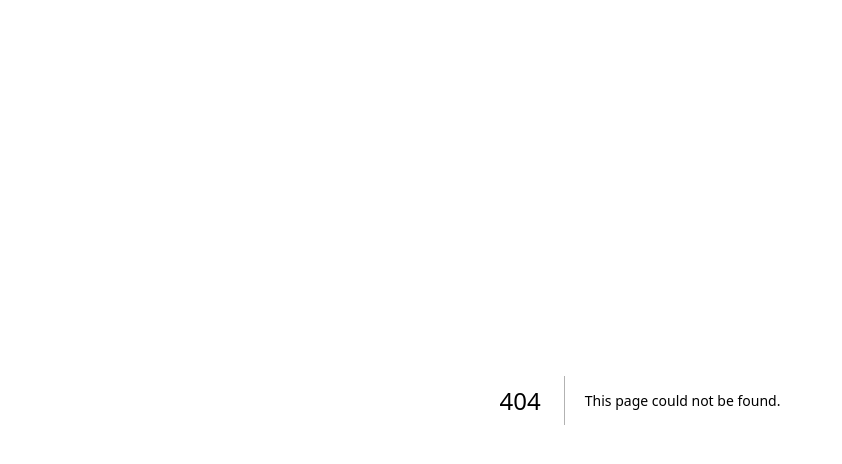
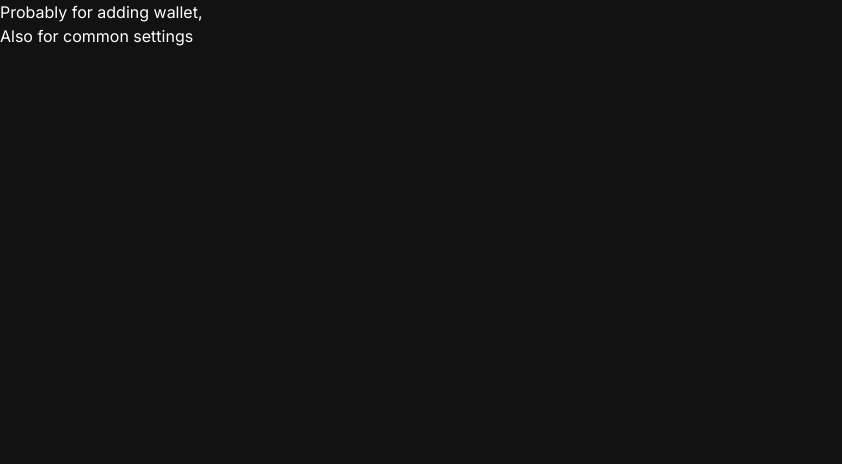
Before and after one commit to pesiq/crypto_bot, a Next.js app: page /base in a window 1280 px wide. Before the commit this address had no page. Shown: the top 464 px of the page, without its empty margins (0-842 px from the left). Built offline with nearby package versions, Linux system fonts and the light colour scheme.

Commit message:
Preparing for 'Base'

```diff
--- /dev/null
+++ b/app/base/layout.tsx
@@ -0,0 +1,10 @@
+'use client'
+
+export default function RootLayout({ children }: {children: React.ReactNode}){
+
+    return(
+        <div>
+            {children}
+        </div>
+    )
+}
--- /dev/null
+++ b/app/base/page.tsx
@@ -0,0 +1,11 @@
+'use client'
+
+export default function Base(){
+
+    return(
+        <div>
+            <p>Probably for adding wallet,</p>
+            <p>Also for common settings</p>
+        </div>
+    )
+}
--- a/app/page.tsx
+++ b/app/page.tsx
@@ -12,7 +12,7 @@ export default function Home(){
     <>
       <div className="h-screen w-full flex justify-center my-20">
         <PJCard name="Starknet" href="/starknet"/>
-
+        <PJCard name="Base" href="/base" />
       </div>
     </>
   )
```
